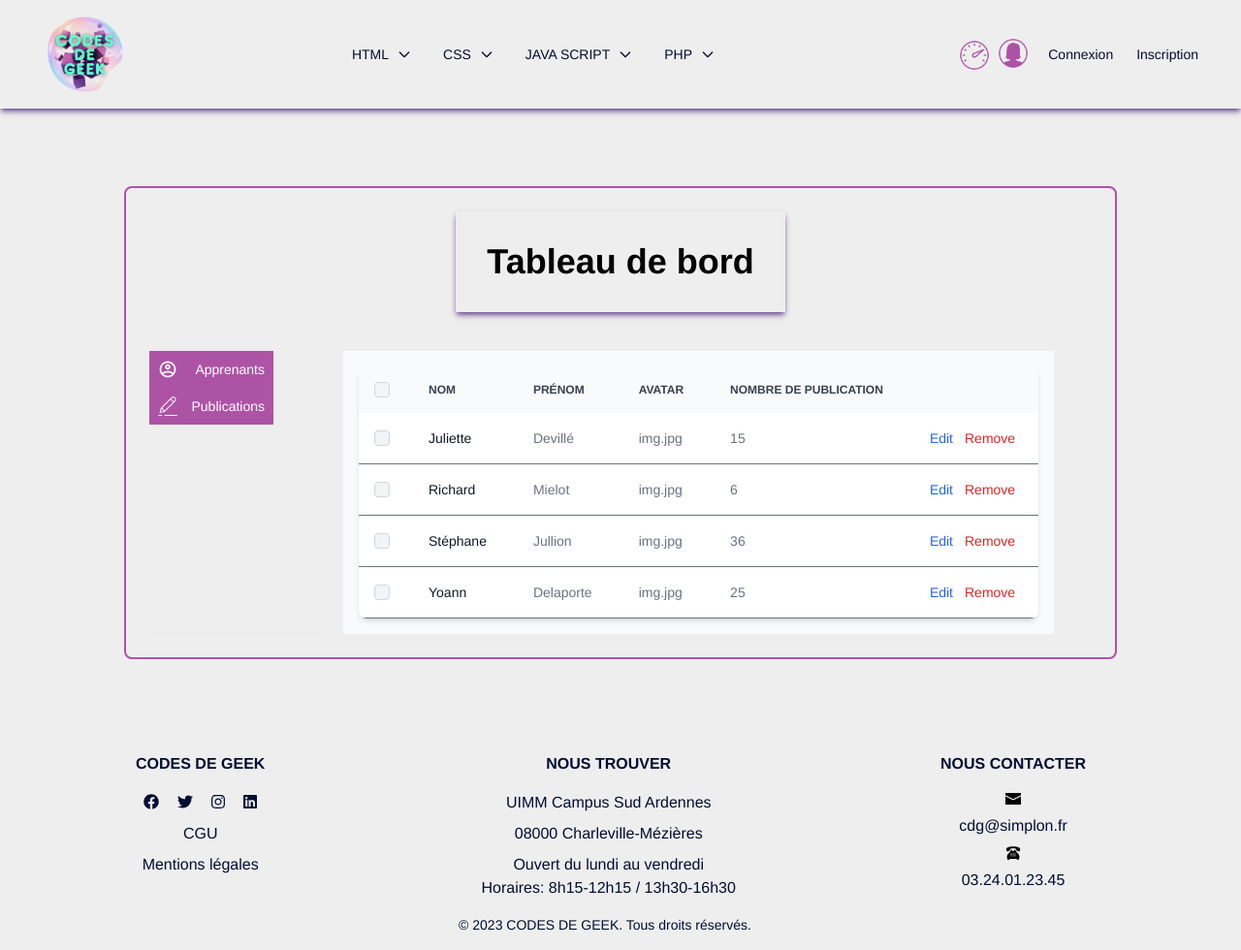
After one commit to Yoann08/C.D.G, a PHP site: page /crud.php in a window 1280 px wide. The commit adds this page. Shown: the whole page at 97% size. Run offline with PHP 8.4, Linux system fonts and the light colour scheme; some libraries are stand-ins or nearby versions.

Commit message:
V4 Accueil + tableau de bord, a fignioler

```diff
--- /dev/null
+++ b/crud.php
@@ -0,0 +1,375 @@
+<!DOCTYPE html>
+<html lang="en">
+<head>
+    <meta charset="UTF-8">
+    <meta http-equiv="X-UA-Compatible" content="IE=edge">
+    <meta name="viewport" content="width=device-width, initial-scale=1.0">
+    <script src="https://cdn.tailwindcss.com"></script>
+    <script src="https://cdn.tailwindcss.com?plugins=forms,typography,aspect-ratio,line-clamp"></script>
+    <script src="/tailwind.config.js"></script>
+    <link href="https://cdnjs.cloudflare.com/ajax/libs/flowbite/1.6.5/flowbite.min.css"  rel="stylesheet" />
+    <link rel="preconnect" href="https://fonts.googleapis.com">
+    <link rel="preconnect" href="https://fonts.gstatic.com" crossorigin>
+    <link href="https://fonts.googleapis.com/css2?family=Baloo+2:wght@700;800&family=Roboto:ital,wght@0,500;0,700;1,400&display=swap" rel="stylesheet">
+    <script src="https://kit.fontawesome.com/a7a859a4e2.js" crossorigin="anonymous"></script>
+    <script>
+        tailwind.config = {
+            theme: {
+                colors:
+                {
+                    'purple-dark': '#4f2779',
+                    'purple-light': '#ad53a6',
+                    'black': '#000d32',
+                    'yellow': '#ffd700',
+                    'cyan': '#58ffd3',
+                    'background': '#fbfbfb',
+                },
+                fontFamily:
+                {
+                    'roboto': ['Roboto', 'sans-serif'],
+                    'baloo': ['Baloo 2', 'cursive'],
+                },
+                extend:
+                {
+                    borderRadius:
+                    {
+                        'card-radius': '1.25rem',
+                        'button-radius': '3.125rem',
+                    }
+                },
+            },
+            plugins: [],
+        }
+    </script>
+
+<style>
+    html,
+    body {
+      position: relative;
+      height: 100%;
+    }
+
+    body {
+      background: #eee;
+      font-family: Helvetica Neue, Helvetica, Arial, sans-serif;
+      font-size: 14px;
+      color: #000;
+      margin: 0;
+      padding: 0;
+    }
+
+    swiper-container {
+      width: 100%;
+      padding-top: 50px;
+      padding-bottom: 50px;
+    }
+
+    swiper-slide {
+      background-position: center;
+      background-size: cover;
+      width: 300px;
+      height: 300px;
+    }
+
+    swiper-slide img {
+      display: block;
+      width: 100%;
+    }
+  </style>
+
+    <title>Codes De Geek</title>
+</head>
+
+<body>
+<!-- ---------------NAVBAR--------------- -->
+
+<?php
+    include 'content/include/navbar.php';
+?>
+
+<!-- TABLEAU DE BORD -->
+
+<div class="flex justify-center my-20">
+    <div class="w-4/5 h-auto pb-6 border-2 border-purple-light rounded-lg">
+        <div class="flex mt-6">
+            <div class="shadow-md shadow-purple-dark/[.7] py-8 px-8 mx-auto">
+                <h3 class="font-semibold text-4xl">Tableau de bord</h3>
+            </div>
+        </div>
+            <div class="flex flex-row">
+                <div class="flex flex-row ml-6 w-44 border-b border-gray-200">
+                    <ul class="flex flex-col -mb-px text-sm font-medium text-center mt-10" id="myTab" data-tabs-toggle="#myTabContent" role="tablist">
+                        <li class="mr-2 " role="presentation">
+                            <button class="inline-block w-32 px-2 py-2 text-white bg-purple-light border border-purple-light flex items-center justify-between" id="apprenants-tab" data-tabs-target="#apprenants" type="button" role="tab" aria-controls="apprenants" aria-selected="false"><img src="assets/image/apprenants.png">Apprenants</button>
+                        </li>
+                        <li class="mr-2" role="presentation">
+                            <button class="inline-block w-32 px-2 py-2 text-white bg-purple-light border border-purple-light flex items-center justify-between" id="publications-tab" data-tabs-target="#publications" type="button" role="tab" aria-controls="publications" aria-selected="false"><img src="assets/image/publications.png">Publications</button>
+                        </li>
+                    </ul>
+                </div>
+                <div id="myTabContent">
+                    <div class="text-center hidden p-4 bg-gray-50 mt-10 mx-6" id="apprenants" role="tabpanel" aria-labelledby="apprenants-tab">
+                        <div class="relative overflow-x-auto shadow-md sm:rounded-lg">
+                            <table class="w-full text-sm text-left text-gray-500 dark:text-gray-400">
+            <thead class="text-xs text-gray-700 uppercase bg-gray-50 dark:bg-gray-700 dark:text-gray-400">
+            <tr>
+            <th scope="col" class="p-4">
+                <div class="flex items-center">
+                    <input id="checkbox-all-search" type="checkbox" class="w-4 h-4 text-blue-600 bg-gray-100 border-gray-300 rounded focus:ring-blue-500 dark:focus:ring-blue-600 dark:ring-offset-gray-800 dark:focus:ring-offset-gray-800 focus:ring-2 dark:bg-gray-700 dark:border-gray-600">
+                    <label for="checkbox-all-search" class="sr-only">checkbox</label>
+                </div>
+            </th>
+            <th scope="col" class="px-6 py-3">
+                Nom
+            </th>
+            <th scope="col" class="px-6 py-3">
+                Prénom
+            </th>
+            <th scope="col" class="px-6 py-3">
+                Avatar
+            </th>
+            <th scope="col" class="px-6 py-3">
+                Nombre de publication
+            </th>
+            </tr>
+            </thead>
+            <tbody>
+            <tr class="bg-white border-b dark:bg-gray-800 dark:border-gray-700 hover:bg-gray-50 dark:hover:bg-gray-600">
+            <td class="w-4 p-4">
+                <div class="flex items-center">
+                    <input id="checkbox-table-search-1" type="checkbox" class="w-4 h-4 text-blue-600 bg-gray-100 border-gray-300 rounded focus:ring-blue-500 dark:focus:ring-blue-600 dark:ring-offset-gray-800 dark:focus:ring-offset-gray-800 focus:ring-2 dark:bg-gray-700 dark:border-gray-600">
+                    <label for="checkbox-table-search-1" class="sr-only">checkbox</label>
+                </div>
+            </td>
+            <th scope="row" class="px-6 py-4 font-medium text-gray-900 whitespace-nowrap dark:text-white">
+                Juliette
+            </th>
+            <td class="px-6 py-4">
+                Devillé
+            </td>
+            <td class="px-6 py-4">
+                img.jpg
+            </td>
+            <td class="px-6 py-4">
+                15
+            </td>
+            <td class="flex items-center px-6 py-4 space-x-3">
+                <a href="#" class="font-medium text-blue-600 dark:text-blue-500 hover:underline">Edit</a>
+                <a href="#" class="font-medium text-red-600 dark:text-red-500 hover:underline">Remove</a>
+            </td>
+            </tr>
+            <tr class="bg-white border-b dark:bg-gray-800 dark:border-gray-700 hover:bg-gray-50 dark:hover:bg-gray-600">
+            <td class="w-4 p-4">
+                <div class="flex items-center">
+                    <input id="checkbox-table-search-2" type="checkbox" class="w-4 h-4 text-blue-600 bg-gray-100 border-gray-300 rounded focus:ring-blue-500 dark:focus:ring-blue-600 dark:ring-offset-gray-800 dark:focus:ring-offset-gray-800 focus:ring-2 dark:bg-gray-700 dark:border-gray-600">
+                    <label for="checkbox-table-search-2" class="sr-only">checkbox</label>
+                </div>
+            </td>
+            <th scope="row" class="px-6 py-4 font-medium text-gray-900 whitespace-nowrap dark:text-white">
+                Richard
+            </th>
+            <td class="px-6 py-4">
+                Mielot
+            </td>
+            <td class="px-6 py-4">
+                img.jpg
+            </td>
+            <td class="px-6 py-4">
+                6
+            </td>
+            <td class="flex items-center px-6 py-4 space-x-3">
+                <a href="#" class="font-medium text-blue-600 dark:text-blue-500 hover:underline">Edit</a>
+                <a href="#" class="font-medium text-red-600 dark:text-red-500 hover:underline">Remove</a>
+            </td>
+            </tr>
+            <tr class="bg-white border-b dark:bg-gray-800 dark:border-gray-700 hover:bg-gray-50 dark:hover:bg-gray-600">
+            <td class="w-4 p-4">
+                <div class="flex items-center">
+                    <input id="checkbox-table-search-3" type="checkbox" class="w-4 h-4 text-blue-600 bg-gray-100 border-gray-300 rounded focus:ring-blue-500 dark:focus:ring-blue-600 dark:ring-offset-gray-800 dark:focus:ring-offset-gray-800 focus:ring-2 dark:bg-gray-700 dark:border-gray-600">
+                    <label for="checkbox-table-search-3" class="sr-only">checkbox</label>
+                </div>
+            </td>
+            <th scope="row" class="px-6 py-4 font-medium text-gray-900 whitespace-nowrap dark:text-white">
+                Stéphane
+            </th>
+            <td class="px-6 py-4">
+                Jullion
+            </td>
+            <td class="px-6 py-4">
+                img.jpg
+            </td>
+            <td class="px-6 py-4">
+                36
+            </td>
+            <td class="flex items-center px-6 py-4 space-x-3">
+                <a href="#" class="font-medium text-blue-600 dark:text-blue-500 hover:underline">Edit</a>
+                <a href="#" class="font-medium text-red-600 dark:text-red-500 hover:underline">Remove</a>
+            </td>
+            </tr>
+            <tr class="bg-white border-b dark:bg-gray-800 dark:border-gray-700 hover:bg-gray-50 dark:hover:bg-gray-600">
+            <td class="w-4 p-4">
+                <div class="flex items-center">
+                    <input id="checkbox-table-search-3" type="checkbox" class="w-4 h-4 text-blue-600 bg-gray-100 border-gray-300 rounded focus:ring-blue-500 dark:focus:ring-blue-600 dark:ring-offset-gray-800 dark:focus:ring-offset-gray-800 focus:ring-2 dark:bg-gray-700 dark:border-gray-600">
+                    <label for="checkbox-table-search-3" class="sr-only">checkbox</label>
+                </div>
+            </td>
+            <th scope="row" class="px-6 py-4 font-medium text-gray-900 whitespace-nowrap dark:text-white">
+                Yoann
+            </th>
+            <td class="px-6 py-4">
+                Delaporte
+            </td>
+            <td class="px-6 py-4">
+                img.jpg
+            </td>
+            <td class="px-6 py-4">
+                25
+            </td>
+            <td class="flex items-center px-6 py-4 space-x-3">
+                <a href="#" class="font-medium text-blue-600 dark:text-blue-500 hover:underline">Edit</a>
+                <a href="#" class="font-medium text-red-600 dark:text-red-500 hover:underline">Remove</a>
+            </td>
+            </tr>
+            </tbody>
+            </table>
+                        </div>
+                    </div>
+                    <div class="text-center hidden p-4 bg-gray-50 mt-10 mx-6" id="publications" role="tabpanel" aria-labelledby="publications-tab">
+                        <table class="w-full text-sm text-left text-gray-500">
+            <thead class="text-xs text-gray-700 uppercase bg-gray-50">
+            <tr>
+            <th scope="col" class="p-4">
+                <div class="flex items-center">
+                    <input id="checkbox-all-search" type="checkbox" class="w-4 h-4 text-blue-600 bg-gray-100 border-gray-300 rounded focus:ring-blue-500 dark:focus:ring-blue-600 dark:ring-offset-gray-800 dark:focus:ring-offset-gray-800 focus:ring-2 dark:bg-gray-700 dark:border-gray-600">
+                    <label for="checkbox-all-search" class="sr-only">checkbox</label>
+                </div>
+            </th>
+            <th scope="col" class="px-6 py-3">
+                Titre
+            </th>
+            <th scope="col" class="px-6 py-3">
+                Publié par
+            </th>
+            <th scope="col" class="px-6 py-3">
+                Code
+            </th>
+            <th scope="col" class="px-6 py-3">
+                Nombre de vue
+            </th>
+            </tr>
+            </thead>
+            <tbody>
+            <tr class="bg-white border-b dark:bg-gray-800 dark:border-gray-700 hover:bg-gray-50 dark:hover:bg-gray-600">
+            <td class="w-4 p-4">
+                <div class="flex items-center">
+                    <input id="checkbox-table-search-1" type="checkbox" class="w-4 h-4 text-blue-600 bg-gray-100 border-gray-300 rounded focus:ring-blue-500 dark:focus:ring-blue-600 dark:ring-offset-gray-800 dark:focus:ring-offset-gray-800 focus:ring-2 dark:bg-gray-700 dark:border-gray-600">
+                    <label for="checkbox-table-search-1" class="sr-only">checkbox</label>
+                </div>
+            </td>
+            <th scope="row" class="px-6 py-4 font-medium text-gray-900 whitespace-nowrap dark:text-white">
+                Flex direction
+            </th>
+            <td class="px-6 py-4">
+                Juliette Devillé
+            </td>
+            <td class="px-6 py-4">
+                oishndkgjqklekf
+            </td>
+            <td class="px-6 py-4">
+                15
+            </td>
+            <td class="flex items-center px-6 py-4 space-x-3">
+                <a href="#" class="font-medium text-blue-600 dark:text-blue-500 hover:underline">Edit</a>
+                <a href="#" class="font-medium text-red-600 dark:text-red-500 hover:underline">Remove</a>
+            </td>
+            </tr>
+            <tr class="bg-white border-b dark:bg-gray-800 dark:border-gray-700 hover:bg-gray-50 dark:hover:bg-gray-600">
+            <td class="w-4 p-4">
+                <div class="flex items-center">
+                    <input id="checkbox-table-search-2" type="checkbox" class="w-4 h-4 text-blue-600 bg-gray-100 border-gray-300 rounded focus:ring-blue-500 dark:focus:ring-blue-600 dark:ring-offset-gray-800 dark:focus:ring-offset-gray-800 focus:ring-2 dark:bg-gray-700 dark:border-gray-600">
+                    <label for="checkbox-table-search-2" class="sr-only">checkbox</label>
+                </div>
+            </td>
+            <th scope="row" class="px-6 py-4 font-medium text-gray-900 whitespace-nowrap dark:text-white">
+                Richard
+            </th>
+            <td class="px-6 py-4">
+                Mielot
+            </td>
+            <td class="px-6 py-4">
+                img.jpg
+            </td>
+            <td class="px-6 py-4">
+                6
+            </td>
+            <td class="flex items-center px-6 py-4 space-x-3">
+                <a href="#" class="font-medium text-blue-600 dark:text-blue-500 hover:underline">Edit</a>
+                <a href="#" class="font-medium text-red-600 dark:text-red-500 hover:underline">Remove</a>
+            </td>
+            </tr>
+            <tr class="bg-white border-b dark:bg-gray-800 dark:border-gray-700 hover:bg-gray-50 dark:hover:bg-gray-600">
+            <td class="w-4 p-4">
+                <div class="flex items-center">
+                    <input id="checkbox-table-search-3" type="checkbox" class="w-4 h-4 text-blue-600 bg-gray-100 border-gray-300 rounded focus:ring-blue-500 dark:focus:ring-blue-600 dark:ring-offset-gray-800 dark:focus:ring-offset-gray-800 focus:ring-2 dark:bg-gray-700 dark:border-gray-600">
+                    <label for="checkbox-table-search-3" class="sr-only">checkbox</label>
+                </div>
+            </td>
+            <th scope="row" class="px-6 py-4 font-medium text-gray-900 whitespace-nowrap dark:text-white">
+                Stéphane
+            </th>
+            <td class="px-6 py-4">
+                Jullion
+            </td>
+            <td class="px-6 py-4">
+                img.jpg
+            </td>
+            <td class="px-6 py-4">
+                36
+            </td>
+            <td class="flex items-center px-6 py-4 space-x-3">
+                <a href="#" class="font-medium text-blue-600 dark:text-blue-500 hover:underline">Edit</a>
+                <a href="#" class="font-medium text-red-600 dark:text-red-500 hover:underline">Remove</a>
+            </td>
+            </tr>
+            <tr class="bg-white border-b dark:bg-gray-800 dark:border-gray-700 hover:bg-gray-50 dark:hover:bg-gray-600">
+            <td class="w-4 p-4">
+                <div class="flex items-center">
+                    <input id="checkbox-table-search-3" type="checkbox" class="w-4 h-4 text-blue-600 bg-gray-100 border-gray-300 rounded focus:ring-blue-500 dark:focus:ring-blue-600 dark:ring-offset-gray-800 dark:focus:ring-offset-gray-800 focus:ring-2 dark:bg-gray-700 dark:border-gray-600">
+                    <label for="checkbox-table-search-3" class="sr-only">checkbox</label>
+                </div>
+            </td>
+            <th scope="row" class="px-6 py-4 font-medium text-gray-900 whitespace-nowrap dark:text-white">
+                Yoann
+            </th>
+            <td class="px-6 py-4">
+                Delaporte
+            </td>
+            <td class="px-6 py-4">
+                img.jpg
+            </td>
+            <td class="px-6 py-4">
+                25
+            </td>
+            <td class="flex items-center px-6 py-4 space-x-3">
+                <a href="#" class="font-medium text-blue-600 dark:text-blue-500 hover:underline">Edit</a>
+                <a href="#" class="font-medium text-red-600 dark:text-red-500 hover:underline">Remove</a>
+            </td>
+            </tr>
+            </tbody>
+            </table>
+                    </div>
+                </div>
+            </div>
+        </div>
+    </div>
+<!-- ---------------FOOTER--------------- -->
+
+<?php
+    include 'content/include/footer.php';
+?>
+
+    <script src="https://unpkg.com/@themesberg/flowbite@latest/dist/flowbite.bundle.js"></script>
+    <script defer src="https://use.fontawesome.com/releases/v5.15.4/js/all.js" integrity="sha384-rOA1PnstxnOBLzCLMcre8ybwbTmemjzdNlILg8O7z1lUkLXozs4DHonlDtnE7fpc" crossorigin="anonymous"></script>
+    <script src="https://cdnjs.cloudflare.com/ajax/libs/flowbite/1.6.5/flowbite.min.js"></script>
+</body>
+</html>
--- a/index.php
+++ b/index.php
@@ -77,7 +77,7 @@
     }
   </style>
 
-    <title>Code De Geek</title>
+    <title>Codes De Geek</title>
 </head>
 
 <body>
```
Also changed, not shown: assets/image/apprenants.png (added), assets/image/publications.png (added).
